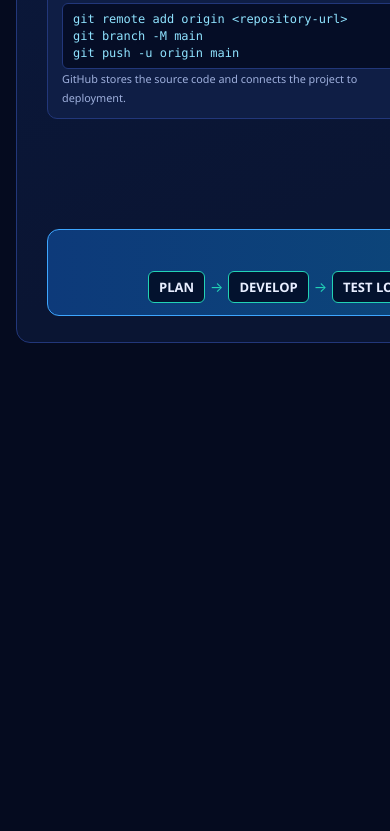
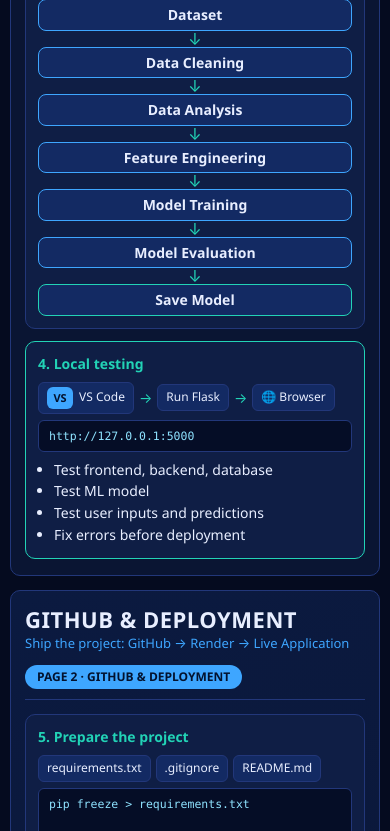
Before and after one commit to Dileep3015/project-creation-deployment, a plain HTML site: page index.html in a window 390 px wide. Shown: the part 1169-2000 px from the top of the page. Before the commit the page ends 1548 px from the top, so only its background shows below. Drawn offline with Linux system fonts and the light colour scheme.

Commit message:
Make .page class responsive with media queries
Adjust the .page class for responsive design and add media queries for smaller screens.

```diff
--- a/index.html
+++ b/index.html
@@ -8,7 +8,7 @@
 html{scroll-padding-top:env(safe-area-inset-top,0px)}
 body{margin:0;background:var(--bg);color:var(--tx);font-family:"Segoe UI",Inter,system-ui,Arial,sans-serif;font-size:13px;line-height:1.4}
 .wrap{overflow-x:auto;padding:16px}
-.page{width:1240px;margin:0 auto 20px;background:linear-gradient(160deg,#0b1a40,var(--pg) 60%);border:1px solid var(--line);border-radius:14px;padding:26px 30px;page-break-after:always}
+.page{width:100%;max-width:1240px;margin:0 auto 20px;background:linear-gradient(160deg,#0b1a40,var(--pg) 60%);border:1px solid var(--line);border-radius:14px;padding:26px 30px;page-break-after:always}
 h1{margin:0;font-size:30px;letter-spacing:.5px}
 .sub{color:var(--ac);font-size:15px;margin:2px 0 4px}
 .pt{display:flex;justify-content:space-between;align-items:flex-end;border-bottom:1px solid var(--line);padding-bottom:10px;margin-bottom:14px}
@@ -39,7 +39,23 @@ code{padding:1px 5px}
 .final .row{justify-content:center;gap:5px}
 .hl{border-color:var(--ac2)}
 small{color:var(--mut)}
-@media print{@page{size:1240px 870px;margin:0}body{background:none}.wrap{padding:0}.page{margin:0;border-radius:0;border:0;height:870px}}
+@media(max-width:900px){
+body{font-size:14px}
+.wrap{padding:10px}
+.page{padding:16px 14px;border-radius:10px;margin-bottom:14px}
+h1{font-size:22px;line-height:1.15}
+.sub{font-size:13px}
+.pt{flex-direction:column;align-items:flex-start;gap:8px}
+.g2,.g3{grid-template-columns:1fr}
+.grid{gap:12px}
+.card{padding:12px}
+td:first-child{width:42%}
+.row{gap:5px}
+.chip{font-size:12px}
+.final .chip{font-size:12px;padding:5px 8px}
+.code{font-size:11.5px}
+}
+@media print{@page{size:1240px 870px;margin:0}body{background:none}.wrap{padding:0}.page{width:1240px;max-width:none;margin:0;border-radius:0;border:0;height:870px}}
 </style></head><body><div class="wrap">
 
 <!-- PAGE 1 -->
```
